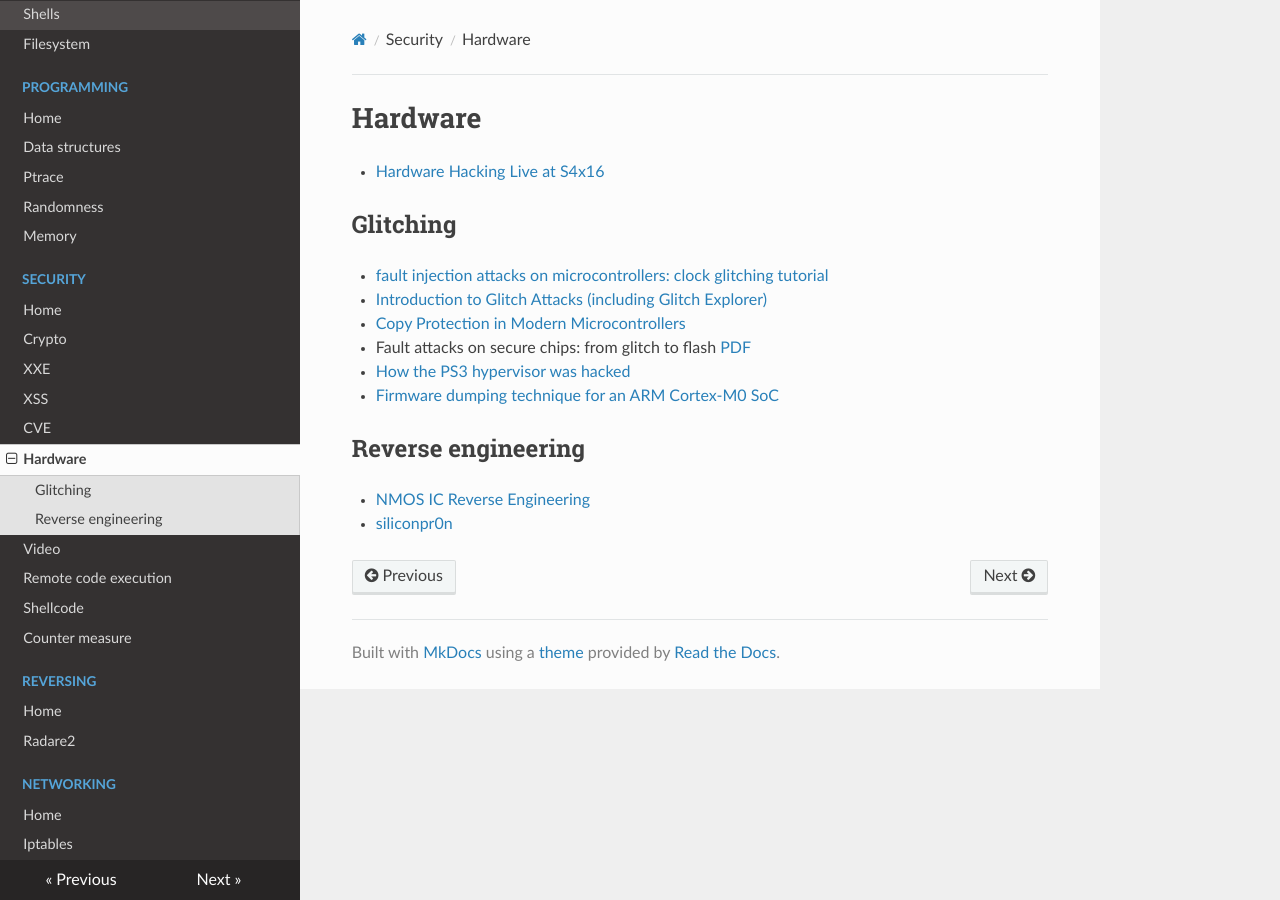
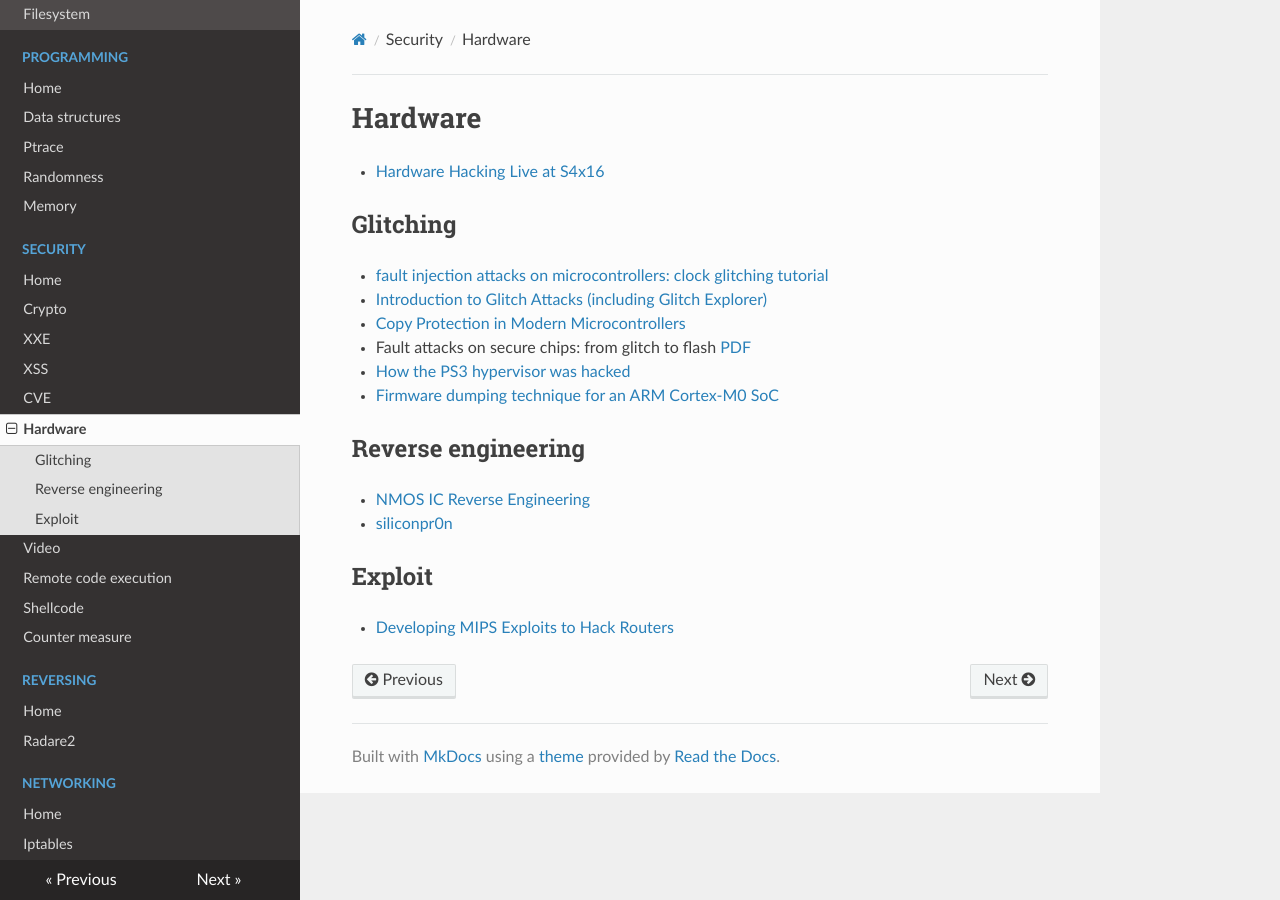
Before and after one commit to gipi/low-level, an MkDocs documentation site: the page built from docs/security/hardware.md, in a window 1280 px wide. Built offline with MkDocs 1.6.1, drawn with Linux system fonts in a browser that asks for light colours; nearby versions of some CDN libraries; old or Windows-style settings are respelled for this version of MkDocs.

Commit message:
Add document.

```diff
--- a/docs/security/hardware.md
+++ b/docs/security/hardware.md
@@ -15,3 +15,7 @@
 
  - [NMOS IC Reverse Engineering](https://www.wdj-consulting.com/blog/nmos-sample.html)
  - [siliconpr0n](https://siliconpr0n.org/)
+
+## Exploit
+
+ - [Developing MIPS Exploits to Hack Routers](36806.pdf)
```
Also changed, not shown: 1 other file.
